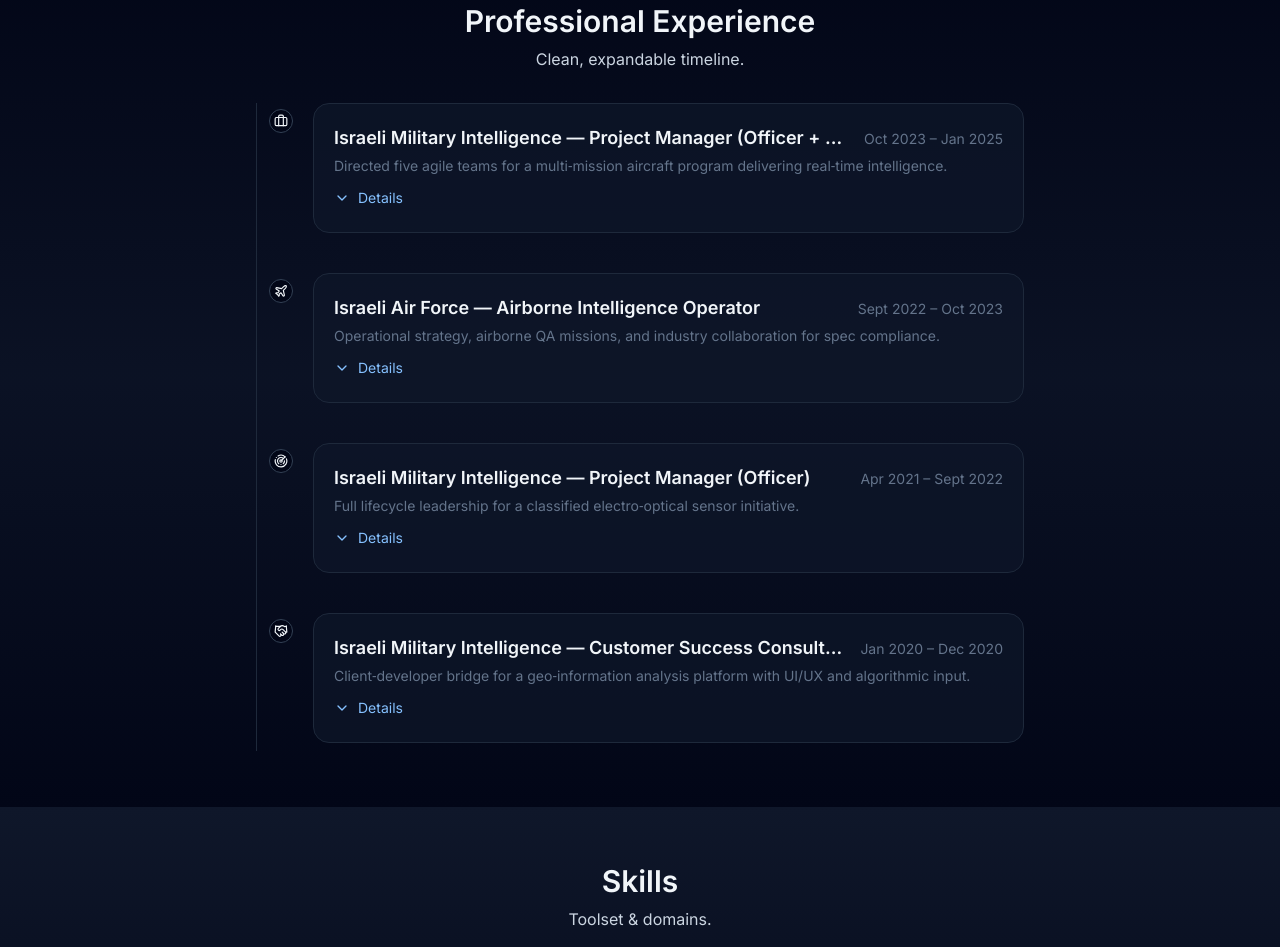
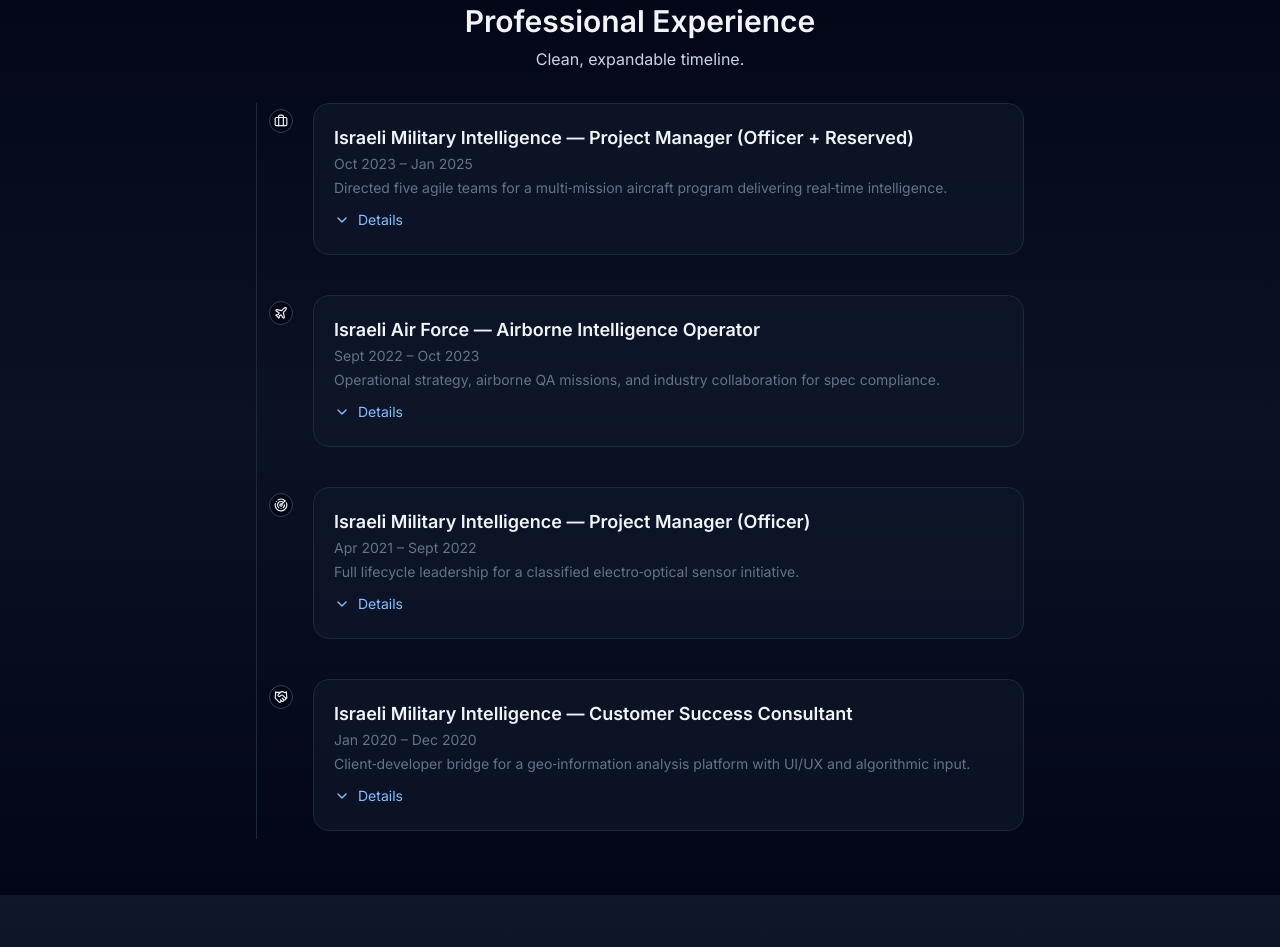
Before and after one commit to liavyanko/cv, a website: page index.html in a window 1280 px wide. Shown: the part 1537-2484 px from the top of the page. Drawn offline with nearby package versions, Linux system fonts and the light colour scheme; files that its build step writes are made by us from their sources.

Commit message:
Update index.html

```diff
--- a/index.html
+++ b/index.html
@@ -214,9 +214,9 @@
             <li class="group relative pl-8 pb-10">
               <span class="absolute -left-3 top-1.5 h-6 w-6 rounded-full bg-white dark:bg-slate-950 border border-slate-300 dark:border-slate-700 grid place-content-center"><i data-lucide="briefcase" class="h-3.5 w-3.5"></i></span>
               <div class="rounded-2xl border border-slate-200 dark:border-slate-800 bg-white/70 dark:bg-slate-900/70 p-5 hover:shadow transition">
-              <div class="flex items-baseline justify-between gap-3 flex-nowrap">  <!-- היה flex-wrap -->
-                <h4 class="text-lg font-semibold flex-1 min-w-0 truncate">Israeli Military Intelligence — Project Manager (Officer + Reserved)</h4>
-                <span class="text-sm text-slate-500 shrink-0">Oct 2023 – Jan 2025</span>
+              <div>
+                <h4 class="text-lg font-semibold">Israeli Military Intelligence — Project Manager (Officer + Reserved)</h4>
+                <span class="block text-sm text-slate-500 mt-0.5">Oct 2023 – Jan 2025</span>
               </div>
                 <p class="text-sm mt-1 text-slate-500">Directed five agile teams for a multi‑mission aircraft program delivering real‑time intelligence.</p>
                 <button class="mt-3 inline-flex items-center gap-2 text-sm text-brand-700 dark:text-brand-300 hover:underline toggle-details" aria-expanded="false" aria-controls="role-1">
@@ -234,9 +234,9 @@
             <li class="group relative pl-8 pb-10">
               <span class="absolute -left-3 top-1.5 h-6 w-6 rounded-full bg-white dark:bg-slate-950 border border-slate-300 dark:border-slate-700 grid place-content-center"><i data-lucide="plane" class="h-3.5 w-3.5"></i></span>
               <div class="rounded-2xl border border-slate-200 dark:border-slate-800 bg-white/70 dark:bg-slate-900/70 p-5 hover:shadow transition">
-              <div class="flex items-baseline justify-between gap-3 flex-nowrap">
-                <h4 class="text-lg font-semibold flex-1 min-w-0 truncate">Israeli Air Force — Airborne Intelligence Operator</h4>
-                <span class="text-sm text-slate-500 shrink-0">Sept 2022 – Oct 2023</span>
+              <div>
+                <h4 class="text-lg font-semibold">Israeli Air Force — Airborne Intelligence Operator</h4>
+                <span class="block text-sm text-slate-500 mt-0.5">Sept 2022 – Oct 2023</span>
               </div>
                 <p class="text-sm mt-1 text-slate-500">Operational strategy, airborne QA missions, and industry collaboration for spec compliance.</p>
                 <button class="mt-3 inline-flex items-center gap-2 text-sm text-brand-700 dark:text-brand-300 hover:underline toggle-details" aria-expanded="false" aria-controls="role-2">
@@ -253,9 +253,9 @@
             <li class="group relative pl-8 pb-10">
               <span class="absolute -left-3 top-1.5 h-6 w-6 rounded-full bg-white dark:bg-slate-950 border border-slate-300 dark:border-slate-700 grid place-content-center"><i data-lucide="radar" class="h-3.5 w-3.5"></i></span>
               <div class="rounded-2xl border border-slate-200 dark:border-slate-800 bg-white/70 dark:bg-slate-900/70 p-5 hover:shadow transition">
-              <div class="flex items-baseline justify-between gap-3 flex-nowrap">
-                <h4 class="text-lg font-semibold flex-1 min-w-0 truncate">Israeli Military Intelligence — Project Manager (Officer)</h4>
-                <span class="text-sm text-slate-500 shrink-0">Apr 2021 – Sept 2022</span>
+              <div>
+                <h4 class="text-lg font-semibold">Israeli Military Intelligence — Project Manager (Officer)</h4>
+                <span class="block text-sm text-slate-500 mt-0.5">Apr 2021 – Sept 2022</span>
               </div>
                 <p class="text-sm mt-1 text-slate-500">Full lifecycle leadership for a classified electro‑optical sensor initiative.</p>
                 <button class="mt-3 inline-flex items-center gap-2 text-sm text-brand-700 dark:text-brand-300 hover:underline toggle-details" aria-expanded="false" aria-controls="role-3">
@@ -272,9 +272,9 @@
             <li class="group relative pl-8 pb-2">
               <span class="absolute -left-3 top-1.5 h-6 w-6 rounded-full bg-white dark:bg-slate-950 border border-slate-300 dark:border-slate-700 grid place-content-center"><i data-lucide="handshake" class="h-3.5 w-3.5"></i></span>
               <div class="rounded-2xl border border-slate-200 dark:border-slate-800 bg-white/70 dark:bg-slate-900/70 p-5 hover:shadow transition">
-              <div class="flex items-baseline justify-between gap-3 flex-nowrap">
-                <h4 class="text-lg font-semibold flex-1 min-w-0 truncate">Israeli Military Intelligence — Customer Success Consultant</h4>
-                <span class="text-sm text-slate-500 shrink-0">Jan 2020 – Dec 2020</span>
+              <div>
+                <h4 class="text-lg font-semibold">Israeli Military Intelligence — Customer Success Consultant</h4>
+                <span class="block text-sm text-slate-500 mt-0.5">Jan 2020 – Dec 2020</span>
               </div>
                 <p class="text-sm mt-1 text-slate-500">Client‑developer bridge for a geo‑information analysis platform with UI/UX and algorithmic input.</p>
                 <button class="mt-3 inline-flex items-center gap-2 text-sm text-brand-700 dark:text-brand-300 hover:underline toggle-details" aria-expanded="false" aria-controls="role-4">
```
